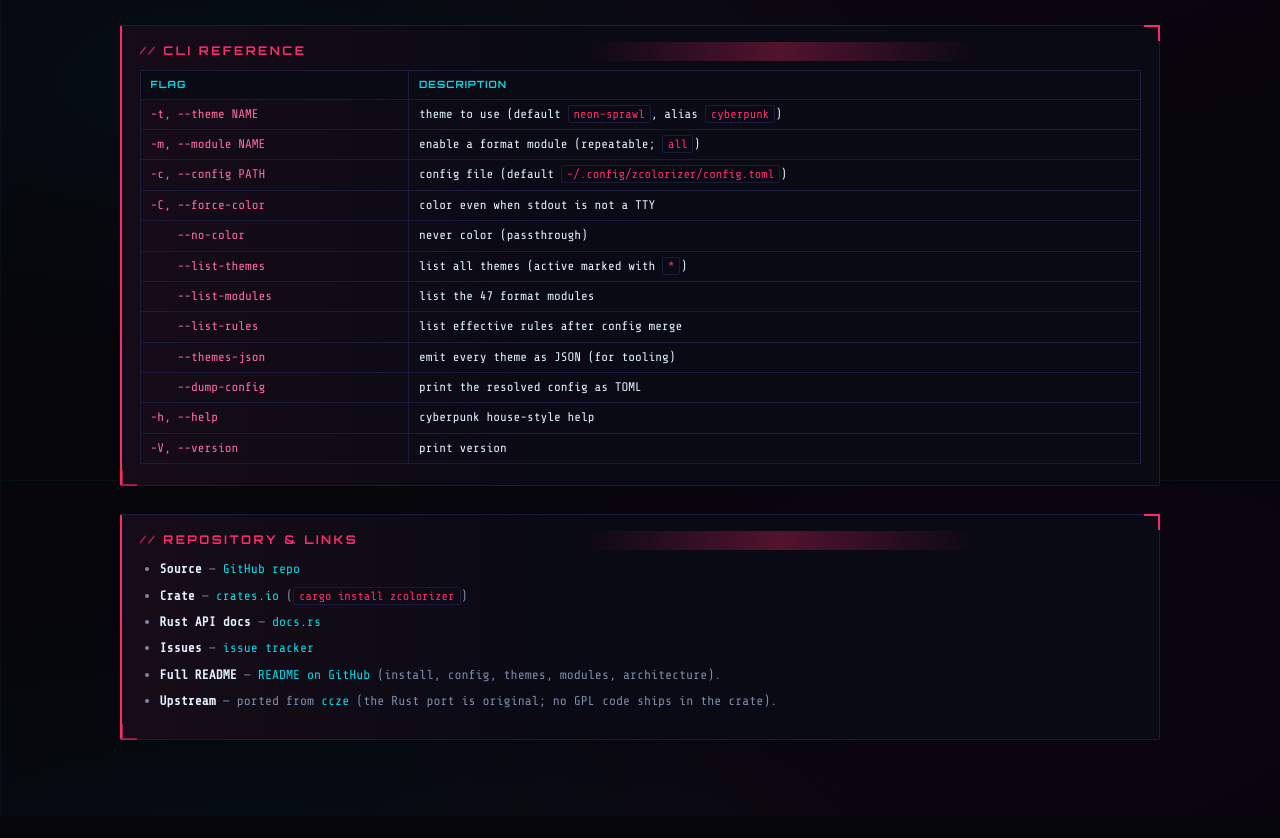
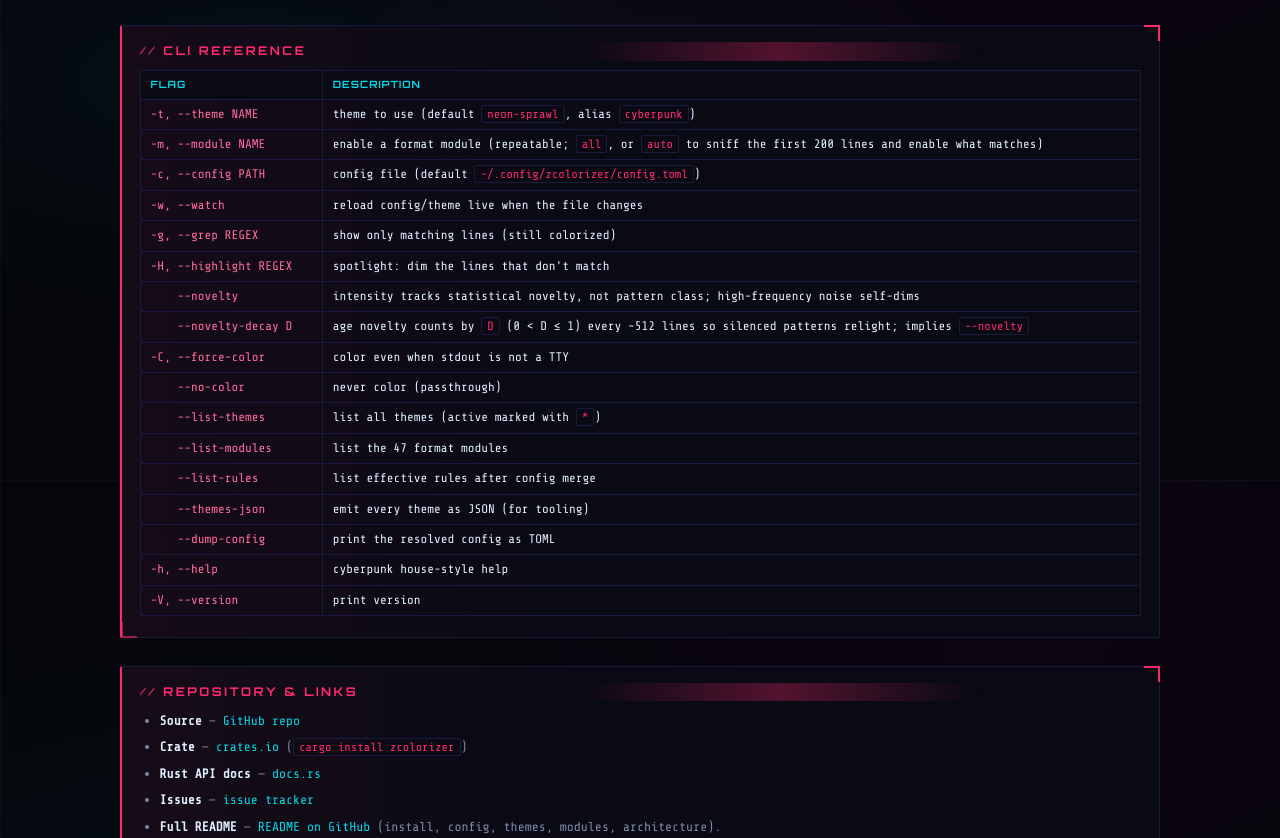
Before and after one commit to MenkeTechnologies/zcolorizer, a plain HTML site: page docs/index.html in a window 1280 px wide. Shown: the part 2720-3558 px from the top of the page. Before the commit the page ends 3536 px from the top, so only its background shows below. Drawn offline with nearby package versions, Linux system fonts and the light colour scheme.

Commit message:
docs: drop personal email from authors, fix test count, document the 5 missing CLI flags
- Cargo.toml: authors carried a personal gmail address that shipped to the
  crates.io page. Now bare "MenkeTechnologies", matching every sibling
  zshrs-* crate.
- docs/report.html footer said 108 TESTS while the body two sections above said
  111. Real count is 111: 94 unit (grep -rc '#[test]' src/) + 17 integration
  (tests/integration.rs).
- docs/index.html CLI table was missing -w/--watch, -g/--grep, -H/--highlight,
  --novelty and --novelty-decay, all of which the binary accepts
  (src/bin/zcolorizer.rs:55,61,66,84,90). Also notes -m auto, which the README
  documents but the HTML page did not.

```diff
--- a/docs/index.html
+++ b/docs/index.html
@@ -226,8 +226,13 @@ ignore_case = true</pre>
           <thead><tr><th>Flag</th><th>Description</th></tr></thead>
           <tbody>
             <tr><td>-t, --theme NAME</td><td>theme to use (default <code>neon-sprawl</code>, alias <code>cyberpunk</code>)</td></tr>
-            <tr><td>-m, --module NAME</td><td>enable a format module (repeatable; <code>all</code>)</td></tr>
+            <tr><td>-m, --module NAME</td><td>enable a format module (repeatable; <code>all</code>, or <code>auto</code> to sniff the first 200 lines and enable what matches)</td></tr>
             <tr><td>-c, --config PATH</td><td>config file (default <code>~/.config/zcolorizer/config.toml</code>)</td></tr>
+            <tr><td>-w, --watch</td><td>reload config/theme live when the file changes</td></tr>
+            <tr><td>-g, --grep REGEX</td><td>show only matching lines (still colorized)</td></tr>
+            <tr><td>-H, --highlight REGEX</td><td>spotlight: dim the lines that don't match</td></tr>
+            <tr><td>&nbsp;&nbsp;&nbsp;&nbsp;--novelty</td><td>intensity tracks statistical novelty, not pattern class; high-frequency noise self-dims</td></tr>
+            <tr><td>&nbsp;&nbsp;&nbsp;&nbsp;--novelty-decay D</td><td>age novelty counts by <code>D</code> (0 &lt; D &le; 1) every ~512 lines so silenced patterns relight; implies <code>--novelty</code></td></tr>
             <tr><td>-C, --force-color</td><td>color even when stdout is not a TTY</td></tr>
             <tr><td>&nbsp;&nbsp;&nbsp;&nbsp;--no-color</td><td>never color (passthrough)</td></tr>
             <tr><td>&nbsp;&nbsp;&nbsp;&nbsp;--list-themes</td><td>list all themes (active marked with <code>*</code>)</td></tr>
```
Also changed, not shown: docs/report.html (+1 -1 lines), 1 other file.
